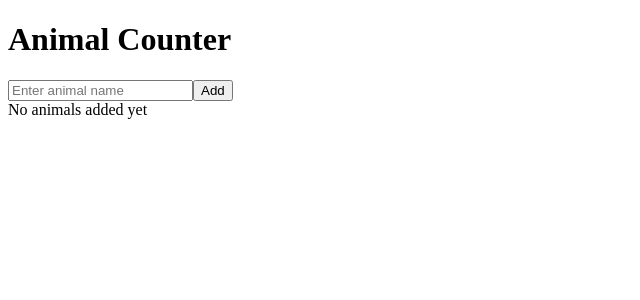
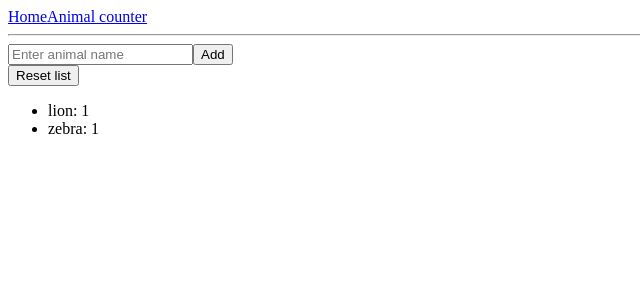
Before and after one commit to juampi58/animal-counter-angular-ts, an Angular app: page /animals in a window 1280 px wide. Shown: the top 300 px of the page, without its empty margins (0-640 px from the left). Built offline with nearby package versions, Linux system fonts and the light colour scheme.

Commit message:
adds routing and fake api request

```diff
--- a/src/animal-form.component.html
+++ b/src/animal-form.component.html
@@ -5,3 +5,4 @@
 <div *ngIf="showMessage" style="color: green; margin-top: 10px;">
     Animal added!
 </div>
+<router-outlet></router-outlet>
--- a/src/animal-form.component.ts
+++ b/src/animal-form.component.ts
@@ -2,11 +2,12 @@ import { Component } from "@angular/core";
 import { FormsModule } from "@angular/forms";
 import { CommonModule } from "@angular/common";
 import { AnimalService } from "./animal.service";
+import { RouterOutlet } from "@angular/router";
 
 @Component({
     selector: 'app-animal-form',
     standalone: true,
-    imports: [FormsModule, CommonModule],
+    imports: [FormsModule, CommonModule, RouterOutlet],
     templateUrl: './animal-form.component.html'
 })
 
--- a/src/animal-list.component.html
+++ b/src/animal-list.component.html
@@ -1,3 +1,4 @@
+<button (click)="clear()">Reset list</button>
 <div *ngIf="animals.length === 0">No animals added yet</div>
 <ul *ngIf="animals.length > 0" >
     <li *ngFor="let animal of animals">
--- a/src/animal-list.component.ts
+++ b/src/animal-list.component.ts
@@ -1,4 +1,4 @@
-import { Component } from "@angular/core";
+import { Component, OnInit, OnDestroy } from "@angular/core";
 import { CommonModule } from "@angular/common";
 import { AnimalService } from "./animal.service";
 @Component({
@@ -8,9 +8,26 @@ import { AnimalService } from "./animal.service";
     templateUrl: './animal-list.component.html'
 })
 
-export class AnimalListComponent{
+export class AnimalListComponent implements OnInit, OnDestroy{
+    private intervalId: any
+    private seconds: number = 0
     constructor(private animalService: AnimalService){}
+    ngOnInit(): void {
+        this.animalService.loadAnimalsFromFakeApi()
+
+        this.intervalId = setInterval(()=>{
+            this.seconds ++
+            console.log(`animal list has bien active for ${this.seconds} seconds`)
+        })
+    }
+    ngOnDestroy(): void {
+        clearInterval(this.intervalId)
+        console.log(`AnimlasListComponent  destroyed. Timer stopped`)
+    }
     get animals(){
         return this.animalService.getAnimals()
     }
+    clear(){
+        this.animalService.clearAnimals()
+    }
 }
--- a/src/animal.service.ts
+++ b/src/animal.service.ts
@@ -12,4 +12,20 @@ export class AnimalService {
         if(existing) existing.count += 1
         else this.animals.push({name, count: 1})
     }
+
+    clearAnimals(){
+        this.animals = []
+    }
+
+    loadAnimalsFromFakeApi():Promise<void>{
+        return new Promise(resolve=>{
+            setTimeout(()=>{
+                this.animals = [
+                    {name: 'lion', count: 1},
+                    {name: 'zebra', count: 1}
+                ]
+                resolve()
+            }, 1000)
+        })
+    }
 }
--- /dev/null
+++ b/src/home.component.html
@@ -0,0 +1,2 @@
+<h2>Welcome to the animal app</h2>
+<a routerLink="/animals">Go to animal counter</a>
--- /dev/null
+++ b/src/main.html
@@ -0,0 +1,6 @@
+<nav>
+    <a routerLink="/">Home</a>
+    <a routerLink="/animals">Animal counter</a>
+</nav>
+<hr/>
+<router-outlet></router-outlet>
--- a/src/main.ts
+++ b/src/main.ts
@@ -1,18 +1,15 @@
 import { bootstrapApplication } from '@angular/platform-browser';
 import { Component } from '@angular/core';
-
-import { AnimalFormComponent } from './animal-form.component';
-import { AnimalListComponent } from './animal-list.component';
+import { provideRouter, RouterOutlet, RouterLink } from '@angular/router';
+import { routes } from './app.routes';
 
 @Component({
   selector: 'app-root',
   standalone: true,
-  imports: [AnimalFormComponent, AnimalListComponent],
-  template:`
-    <h1>Animal Counter</h1>
-    <app-animal-form/>
-    <app-animal-list/>
-  `
+  imports: [RouterOutlet, RouterLink],
+  templateUrl: './main.html'
 })
 class AppComponent{}
-bootstrapApplication(AppComponent);
+bootstrapApplication(AppComponent, {
+  providers: [provideRouter(routes)]
+});
```
Also changed, not shown: src/app.routes.ts (added, +21 -0 lines), src/home.component.ts (added, +10 -0 lines).
